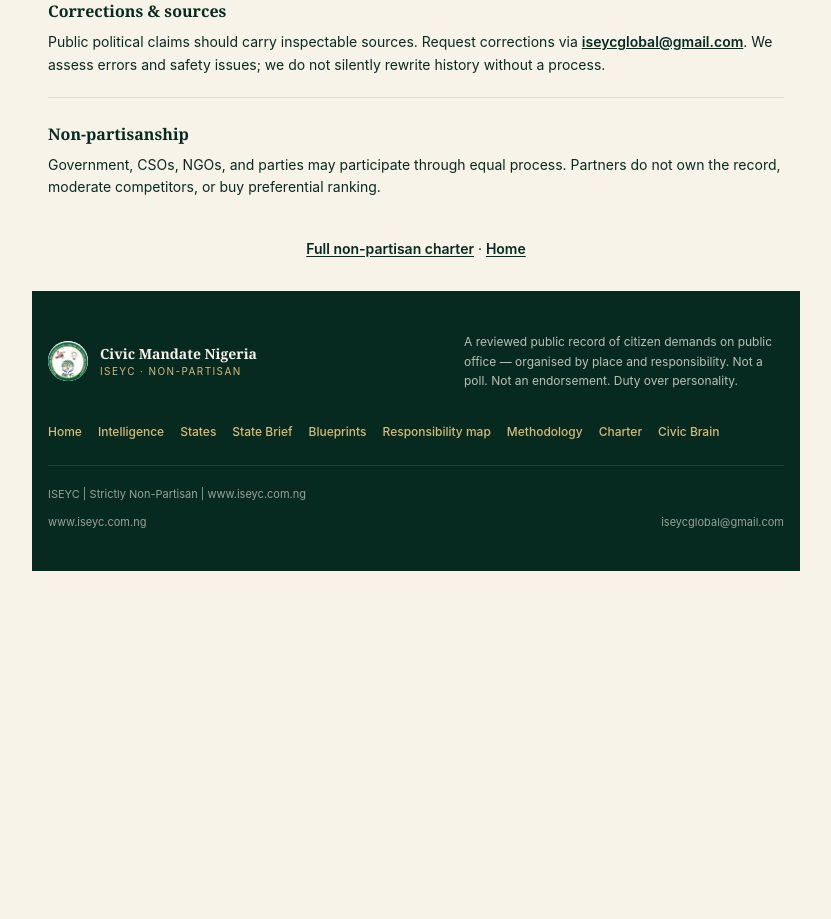
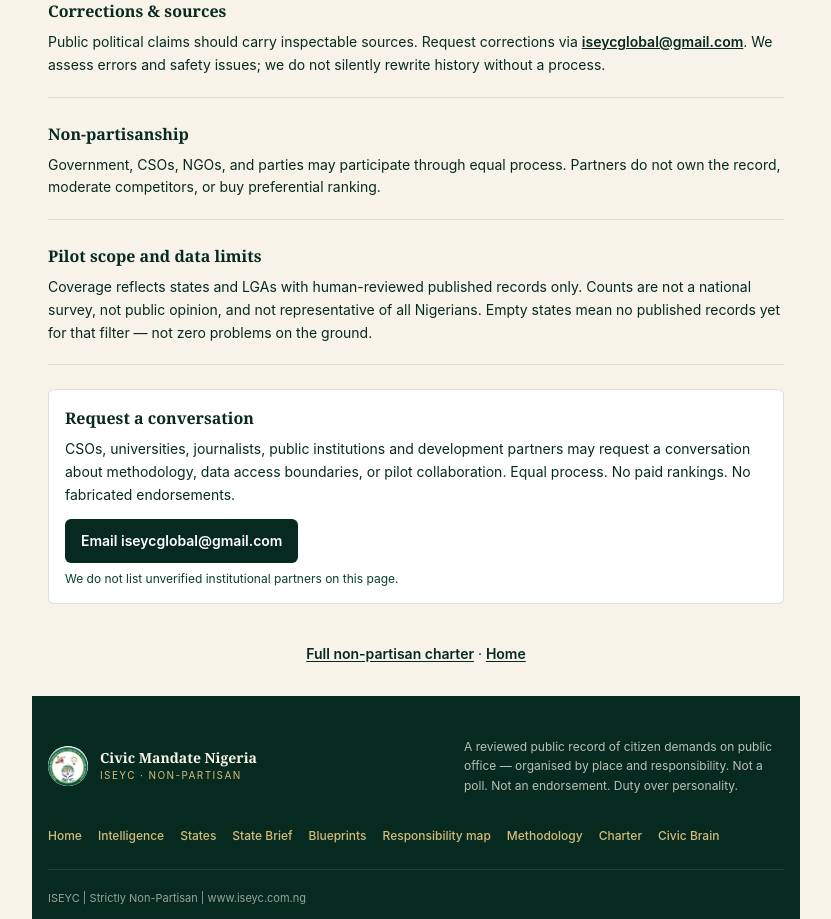
Before and after one commit to mrzulqarnainnadabo/2027-street-mandate, a Next.js app: page /methodology in a window 1280 px wide. Shown: the part 800-1719 px from the top of the page, without its empty margins (224-1055 px from the left). Before the commit the page ends 1371 px from the top, so only its background shows below. Built offline with nearby package versions, Linux system fonts and the light colour scheme.

Commit message:
feat: methodology pilot limits + partnership conversation CTA

```diff
--- a/app/methodology/page.tsx
+++ b/app/methodology/page.tsx
@@ -62,7 +62,7 @@ export default function MethodologyPage() {
           </section>
 
           <section className="border-b border-forest-500/10 pb-5">
-            <h2 className="font-display text-base font-bold text-forest-900">Corrections &amp; sources</h2>
+            <h2 className="font-display text-base font-bold text-forest-900">Corrections & sources</h2>
             <p className="mt-2">
               Public political claims should carry inspectable sources. Request corrections via{" "}
               <a className="font-semibold underline" href={`mailto:${ISEYC_EMAIL}`}>
@@ -73,11 +73,42 @@ export default function MethodologyPage() {
             </p>
           </section>
 
-          <section>
+          <section className="border-b border-forest-500/10 pb-5">
             <h2 className="font-display text-base font-bold text-forest-900">Non-partisanship</h2>
             <p className="mt-2">
               Government, CSOs, NGOs, and parties may participate through equal process. Partners do
               not own the record, moderate competitors, or buy preferential ranking.
+            </p>
+          </section>
+
+          <section className="border-b border-forest-500/10 pb-5">
+            <h2 className="font-display text-base font-bold text-forest-900">Pilot scope and data limits</h2>
+            <p className="mt-2">
+              Coverage reflects states and LGAs with human-reviewed published records only. Counts are
+              not a national survey, not public opinion, and not representative of all Nigerians.
+              Empty states mean no published records yet for that filter — not zero problems on the ground.
+            </p>
+          </section>
+
+          <section className="rounded-md border border-forest-500/15 bg-white p-4">
+            <h2 className="font-display text-base font-bold text-forest-900">
+              Request a conversation
+            </h2>
+            <p className="mt-2">
+              CSOs, universities, journalists, public institutions and development partners may request
+              a conversation about methodology, data access boundaries, or pilot collaboration.
+              Equal process. No paid rankings. No fabricated endorsements.
+            </p>
+            <p className="mt-3">
+              <a
+                className="inline-flex min-h-[44px] items-center rounded-md bg-forest-800 px-4 text-sm font-semibold text-white"
+                href={`mailto:${ISEYC_EMAIL}?subject=Civic%20Mandate%20partnership%20conversation`}
+              >
+                Email {ISEYC_EMAIL}
+              </a>
+            </p>
+            <p className="mt-2 text-xs text-forest-600">
+              We do not list unverified institutional partners on this page.
             </p>
           </section>
         </div>
```
